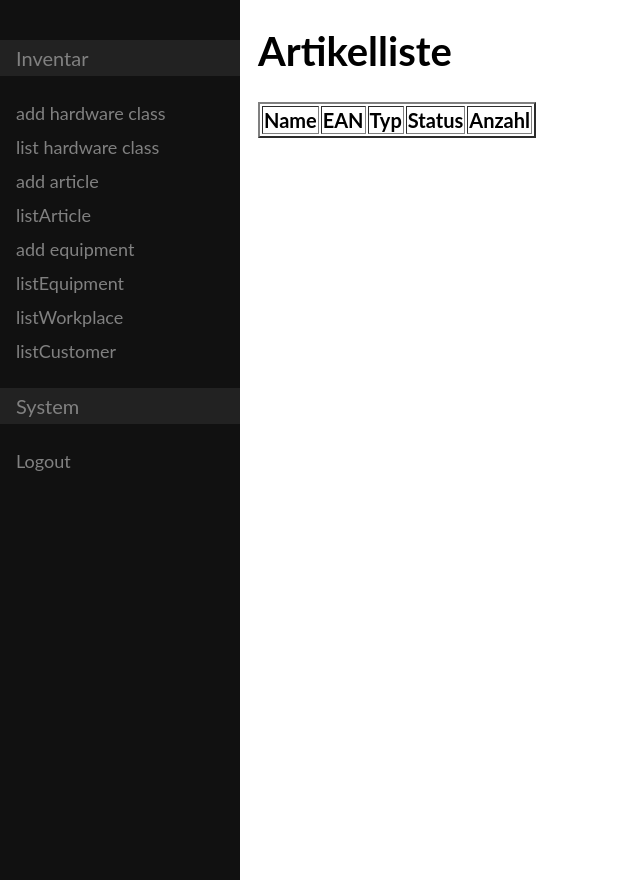
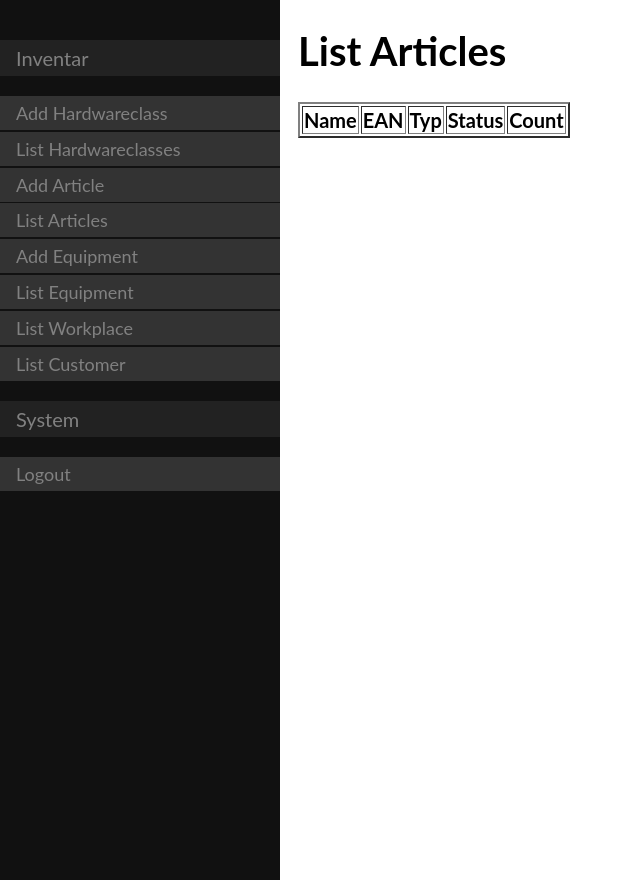
Before and after one commit to mario-spitze/companynetworkmanager, a Django app: page /inventory/listArticle/ in a window 1280 px wide. Shown: the whole page, without its empty margins (0-640 px from the left). Run offline with Django 3.2, Linux system fonts and the light colour scheme; the visitor is signed in with stand-in values (Sample User, id 1); data that the repository does not hold is empty.

Commit message:
Do some work for #50 and change the CSS. Texts are longer in german.

```diff
--- a/django/project/inventory/templates/inventory/createHandover.html
+++ b/django/project/inventory/templates/inventory/createHandover.html
@@ -1,9 +1,10 @@
-Ausleihen
+{% load i18n %}
+{% translate 'Create single Handover' %}
 
 <form action="{% url 'inventory:createHandover' objType pk %}" method="post">
     {% csrf_token %}
     <table>
         {{ form.as_table }}
     </table>
-    <input type="submit" value="Submit">
+    <input type="submit" value="{% trans 'Save' %}">
 </form>
--- a/django/project/inventory/templates/inventory/listArticle.html
+++ b/django/project/inventory/templates/inventory/listArticle.html
@@ -1,6 +1,6 @@
 {% extends 'content.html' %}
-
-{% block title %}Artikelliste{% endblock %}
+{% load i18n %}
+{% block title %}{% translate 'List Articles' %}{% endblock %}
 
 {% block content %}
 <table border="2">
@@ -9,16 +9,16 @@
         <th>EAN</th>
         <th>Typ</th>
         <th>Status</th>
-        <th>Anzahl</th>
+        <th>{% translate 'Count' %}</th>
     </tr>
     {% for article in object_list %}
     <tr>
         <td>{{ article}}</td>
         <td>{{ article.ean }}</td>
         <td>{% if article.getType == "bulkart" %}
-        Bulk Article
+        {% translate 'Bulk Article' %}
         {% else %}
-        Individual Article
+        {% translate 'Individual Article' %}
         {% endif %}
         </td>
         <td>{{ article.status }}</td>
@@ -28,7 +28,7 @@
         {% else %}
         <a href="{% url 'inventory:updateArticle' article.pk %}">
         {% endif %}
-        edit</a></td>
+        {% translate 'edit' %}</a></td>
     </tr>
     {% endfor %}
 </table>
--- a/django/project/inventory/templates/inventory/listCustomer.html
+++ b/django/project/inventory/templates/inventory/listCustomer.html
@@ -1,6 +1,6 @@
 {% extends 'content.html' %}
-
-{% block title %}Anwender{% endblock %}
+{% load i18n %}
+{% block title %}{% translate 'List of users' %}{% endblock %}
 
 {% block content %}
 <table border="2">
--- a/django/project/inventory/templates/inventory/updateArticle.html
+++ b/django/project/inventory/templates/inventory/updateArticle.html
@@ -1,6 +1,6 @@
 {% extends 'content.html' %}
-
-{% block title %}Artikel ändern{% endblock %}
+{% load i18n %}
+{% block title %}{% translate 'Change articel' %}{% endblock %}
 
 {% block content %}
 <form method="post">
--- a/django/project/templates/base.html
+++ b/django/project/templates/base.html
@@ -1,5 +1,8 @@
 <!-- templates/base.html -->
 <!DOCTYPE html>
+
+{% load i18n %}
+
 <html>
 <head>
   <meta charset="utf-8">
@@ -11,13 +14,14 @@ body {
 
 .sidenav {
   height: 100%;
-  width: 240px;
+  width: 280px;
   position: fixed;
   z-index: 1;
   top: 0;
   left: 0;
   background-color: #111;
   overflow-x: hidden;
+  overflow-y: auto;
   padding-top: 20px;
 }
 
@@ -34,16 +38,19 @@ body {
   padding: 6px 8px 6px 16px;
   text-decoration: none;
   font-size: 18px;
+  background-color: #333;
   color: #818181;
   display: block;
+  margin-bottom: 0.1em;
 }
 
 .sidenav a:hover {
+  background-color: #444;
   color: #f1f1f1;
 }
 
 .main {
-  margin-left: 240px; /* Same as the width of the sidenav */
+  margin-left: 280px; /* Same as the width of the sidenav */
   font-size: 20px; /* Increased text to enable scrolling */
   padding: 0px 10px;
 }
@@ -58,14 +65,14 @@ body {
   <div class="sidenav">
   {% if user.is_authenticated %}
     <p>Inventar</p>
-    <a href="{% url 'inventory:createHardwareClass' %}">add hardware class</a>
-    <a href="{% url 'inventory:listHardwareClass' %}">list hardware class</a>
-    <a href="{% url 'inventory:createArticle' %}">add article</a>
-    <a href="{% url 'inventory:listArticle' %}">listArticle</a>
-    <a href="{% url 'inventory:createEquipment' %}">add equipment</a>
-    <a href="{% url 'inventory:listEquipment' %}">listEquipment</a>
-    <a href="{% url 'inventory:listWorkplace' %}">listWorkplace</a>
-    <a href="{% url 'inventory:listCustomer' %}">listCustomer</a>
+    <a href="{% url 'inventory:createHardwareClass' %}">{% translate 'Add Hardwareclass' %}</a>
+    <a href="{% url 'inventory:listHardwareClass' %}">{% translate 'List Hardwareclasses' %}</a>
+    <a href="{% url 'inventory:createArticle' %}">{% translate 'Add Article' %}</a>
+    <a href="{% url 'inventory:listArticle' %}">{% translate 'List Articles' %}</a>
+    <a href="{% url 'inventory:createEquipment' %}">{% translate 'Add Equipment' %}</a>
+    <a href="{% url 'inventory:listEquipment' %}">{% translate 'List Equipment' %}</a>
+    <a href="{% url 'inventory:listWorkplace' %}">{% translate 'List Workplace' %}</a>
+    <a href="{% url 'inventory:listCustomer' %}">{% translate 'List Customer' %}</a>
     <p>System</p>
     <a href="{% url 'logout' %}">Logout</a>
   {% else %}
```
Also changed, not shown: django/project/companymanager/settings.py (+6 -1 lines), django/project/inventory/templates/inventory/createArticle.html (+4 -3 lines), django/project/inventory/templates/inventory/createEquipment.html (+5 -5 lines), django/project/inventory/templates/inventory/detailWorkplace.html (+7 -6 lines), django/project/inventory/templates/inventory/giveBack.html (+8 -6 lines), django/project/inventory/templates/inventory/hardwareclass_form.html (+5 -5 lines), django/project/inventory/templates/inventory/listEquipment.html (+5 -4 lines), django/project/inventory/templates/inventory/listHardwareClass.html (+4 -4 lines), django/project/inventory/templates/inventory/listWorkplace.html (+4 -4 lines), django/project/locale/de/LC_MESSAGES/django.po (added), 1 other file.
